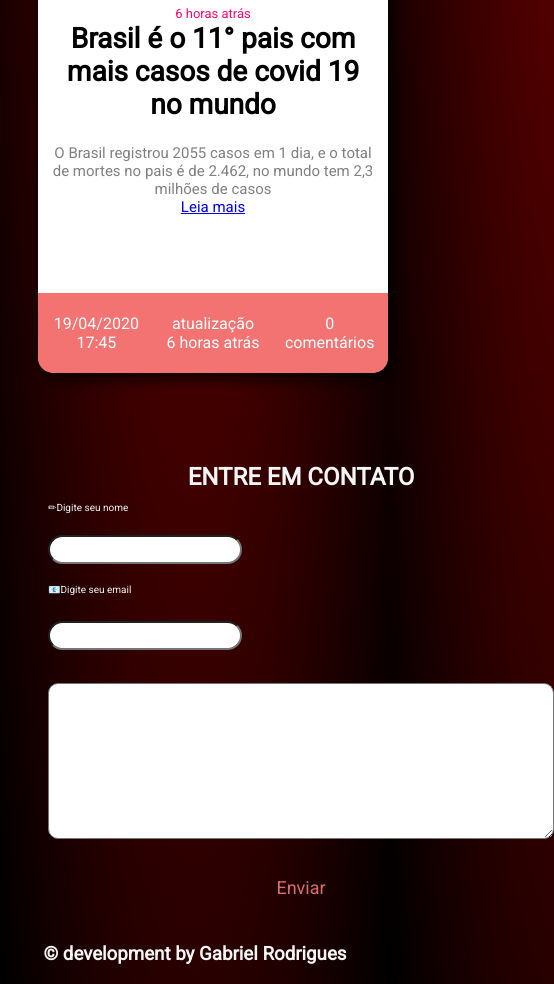
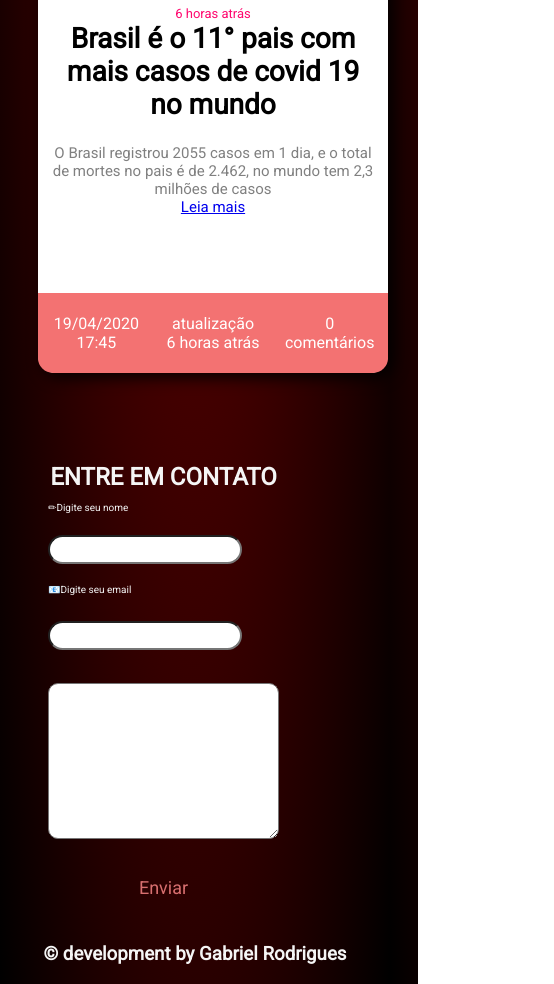
Before and after one commit to Gabriel4420/desafio-covid, a plain HTML site: page public/index.html in a window 390 px wide. Shown: the part 3623-4607 px from the top of the page, 554 px wide, since content can reach past the window. Drawn offline with Linux system fonts and the light colour scheme.

Commit message:
update in media query

```diff
--- a/src/css/style.css
+++ b/src/css/style.css
@@ -281,7 +281,7 @@
 
   textarea{
     border-radius: 10px;
-    min-width: 500px;
+    min-width: 100px;
     resize: vertical;
     outline: none;
   }
```
